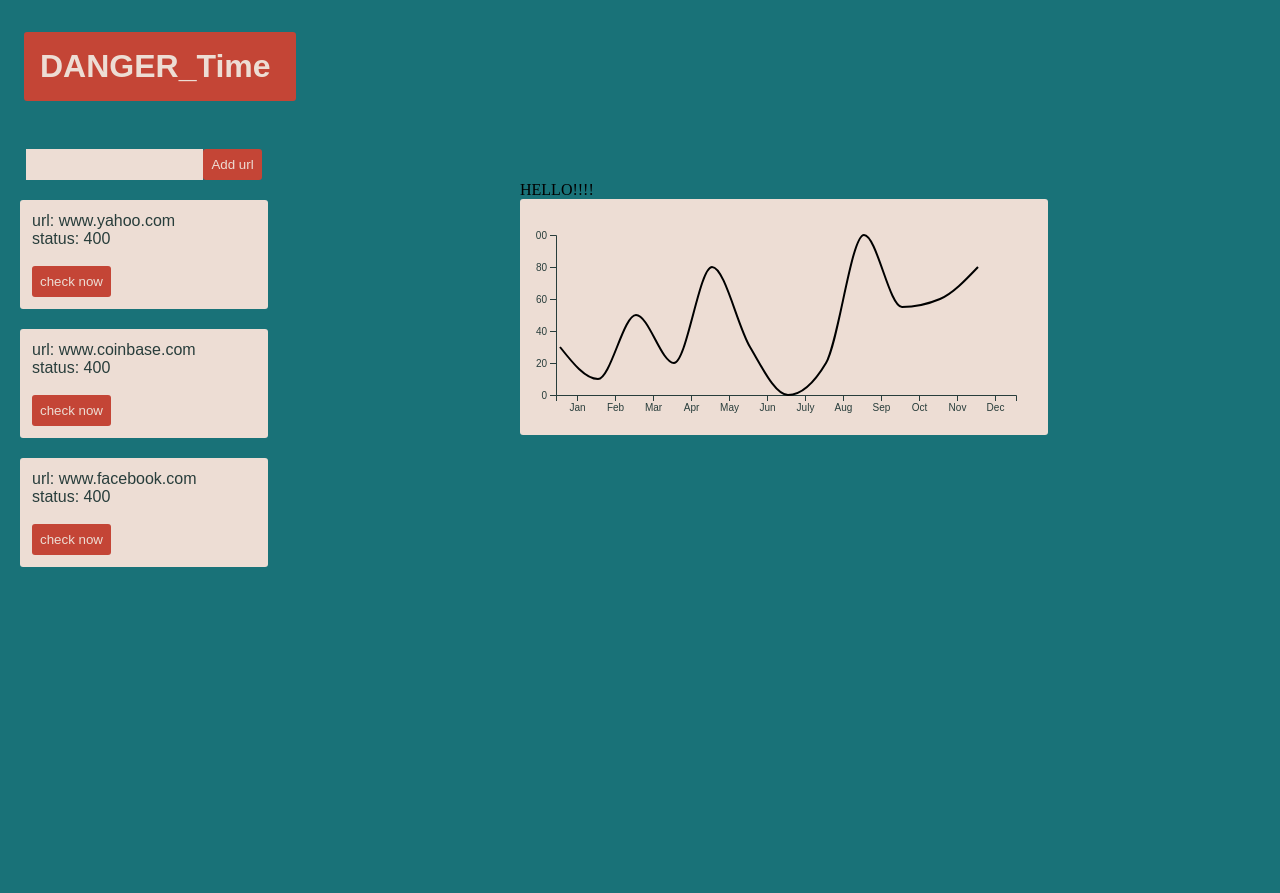
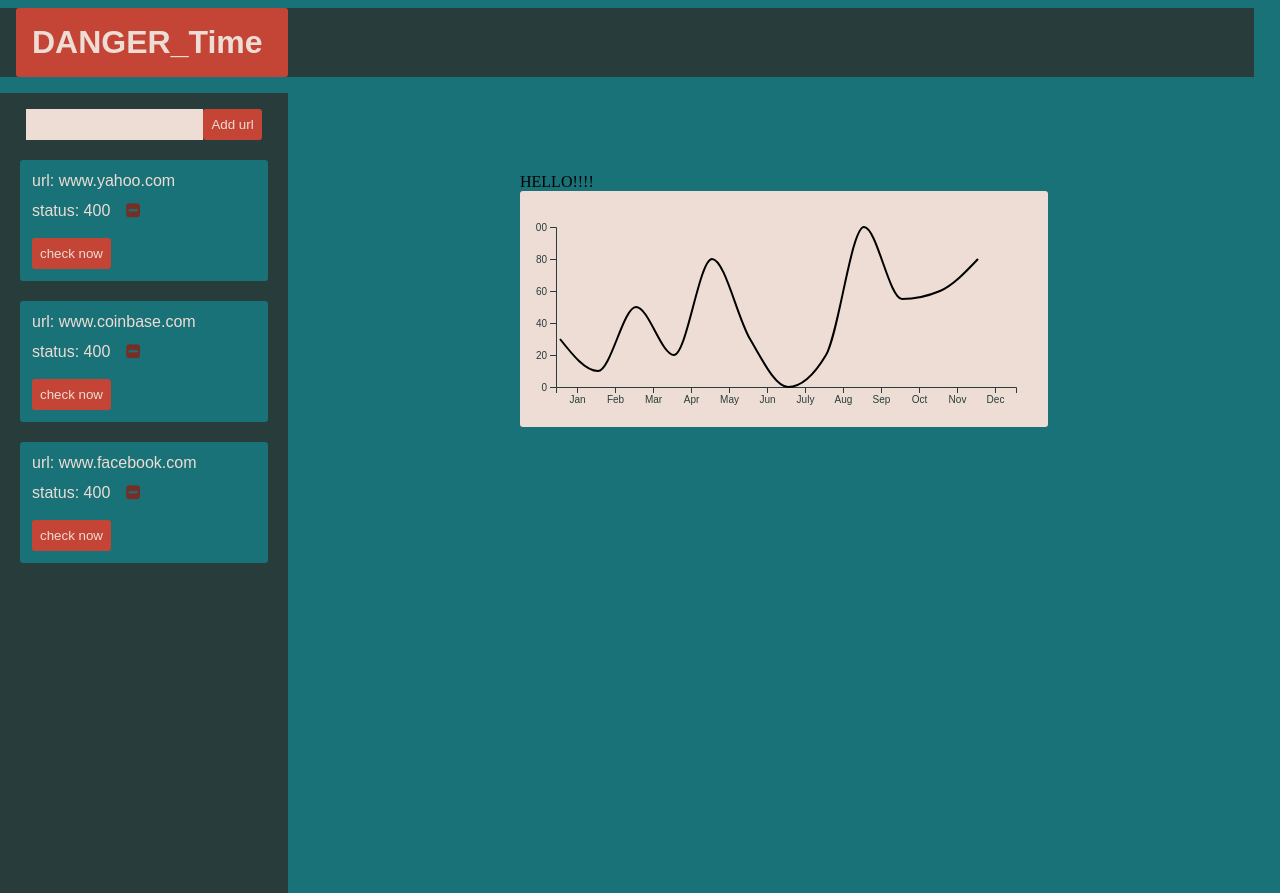
Before and after one commit to D-Noodle/Danger_Time, a React app: page / in a window 1280 px wide. Before the commit the page ends 800 px from the top, so only its background shows below. Built offline with nearby package versions, Linux system fonts and the light colour scheme.

Commit message:
added status based rendering for output boxes

```diff
--- a/client/components/outputBox.jsx
+++ b/client/components/outputBox.jsx
@@ -2,7 +2,12 @@ import React, { Component } from 'react';
 
 // turn into functional component
 const OutputBox = (props) => {
-  const { url_id, url, status, checkStatus } = props;
+  const {
+    url_id, url, status, checkStatus,
+  } = props;
+  const statusIcon = status === '200'
+    ? <i className="fa fa-check-square" aria-hidden="true" />
+    : <i className="fa fa-minus-square" aria-hidden="true" />;
   // 3 buttons: status (current), set interval on API status, historical data
   return (
     <div id="boxes">
@@ -14,6 +19,7 @@ const OutputBox = (props) => {
         status:
         {' '}
         {status}
+        {statusIcon}
         <br />
         <br />
         <button
--- a/client/containers/OutputBoxContainer.jsx
+++ b/client/containers/OutputBoxContainer.jsx
@@ -1,8 +1,7 @@
-import React, { Component } from "react";
-import { connect } from "react-redux";
-import * as actions from "../actions/action.js";
-import OutputBox from "../components/OutputBox";
-
+import React, { Component } from 'react';
+import { connect } from 'react-redux';
+import * as actions from '../actions/action.js';
+import OutputBox from '../components/OutputBox';
 
 // const mapStateToProps = (state) => ({
 //   urlList: state.outputs.urlList,
@@ -15,13 +14,12 @@ import OutputBox from "../components/OutputBox";
 // });
 
 const OutputBoxContainer = (props) => {
-
 // class OutputBoxContainer extends Component {
   //   constructor(props) {
   //     super(props);
   //   }
-
-    const childrenList = props.urlList.map((el, idx) =>
+  const { urlList, checkStatus } = props;
+  const childrenList = urlList.map((el, idx) => (
     <OutputBox
         // component identifier
       key={idx}
@@ -30,15 +28,15 @@ const OutputBoxContainer = (props) => {
       url={el.url}
       status={el.status}
         // DISPATCH ACTION
-        checkStatus={props.checkStatus}
+      checkStatus={checkStatus}
     />
-    )
+  ));
 
   return (
     <div id="outputBox">
       {childrenList}
     </div>
   );
-  }
+};
 
-export default OutputBoxContainer
+export default OutputBoxContainer;
--- a/client/index.html
+++ b/client/index.html
@@ -6,10 +6,14 @@
     body { margin:0; }
   </style>
   <title>Ping Your App</title>
+  <link rel="stylesheet" href="https://use.fontawesome.com/releases/v5.8.1/css/all.css" integrity="sha384-50oBUHEmvpQ+1lW4y57PTFmhCaXp0ML5d60M1M7uH2+nqUivzIebhndOJK28anvf" crossorigin="anonymous">
+  <link rel="stylesheet" href="https://cdnjs.cloudflare.com/ajax/libs/font-awesome/4.7.0/css/font-awesome.min.css">
   <link rel="stylesheet" type="text/css" href="/style.css">
 </head>
 <body>
-  <h1>DANGER_Time</h1>
+  <header>
+    <h1>DANGER_Time</h1>
+  </header>
   <div id="root"></div>
 
   <!-- script for webpack and webpack-dev-server challenge -->
--- a/client/style.css
+++ b/client/style.css
@@ -5,11 +5,19 @@ body {
   height: 100%;
 }
 
+header {
+  width: 98vw;
+  background-color: #283D3B;
+  /* padding: 0.5rem; */
+  padding-left: 0rem;
+}
+
 h1 {
   display: flex;
   justify-content: start;
-  margin-left: 1.5rem;
-  margin-top: 2rem;
+  margin-left: 1rem;
+  margin-top: 0.5rem;
+  margin-bottom: 1rem;
   font-family: Arial, Helvetica, sans-serif;
   background-color: #C44536;
   color: #EDDDD4;
@@ -28,7 +36,7 @@ h1 {
   display: flex;
   justify-content: center;
   align-items: stretch;
-  margin-top: 3rem;
+  margin-top: 1rem;
 }
 
 input {
@@ -61,9 +69,21 @@ button:hover {
   border-radius: 3px;
   margin: 20px;
   overflow-wrap: anywhere;
-  background-color: #EDDDD4;
-  color: #283D3B;
+  background-color: #197278;
+  color: #EDDDD4;
   font-family: Arial, Helvetica, sans-serif;
+}
+
+.fa-minus-square {
+  margin: 0.75rem 0rem 0rem 1rem;
+  display: inline-block;
+  color: #772E25;
+}
+
+.fa-check-square {
+  margin: 0.75rem 0rem 0rem 1rem;
+  display: inline-block;
+  color: rgb(0, 194, 16);
 }
 
 #input-output-container {
@@ -86,6 +106,12 @@ button:hover {
   border-radius: 3px;
   padding: 1rem;
   color: #283D3B;
+  /* border: 1rem solid #197278; */
+}
+
+#main {
+  background-color:  #283D3B;
+  height: 100vh;
 }
 
 #data {
```
Also changed, not shown: 2 other files (tests, documents, lock files or other folders). Lines whose indentation alone changed are shown as unchanged.
